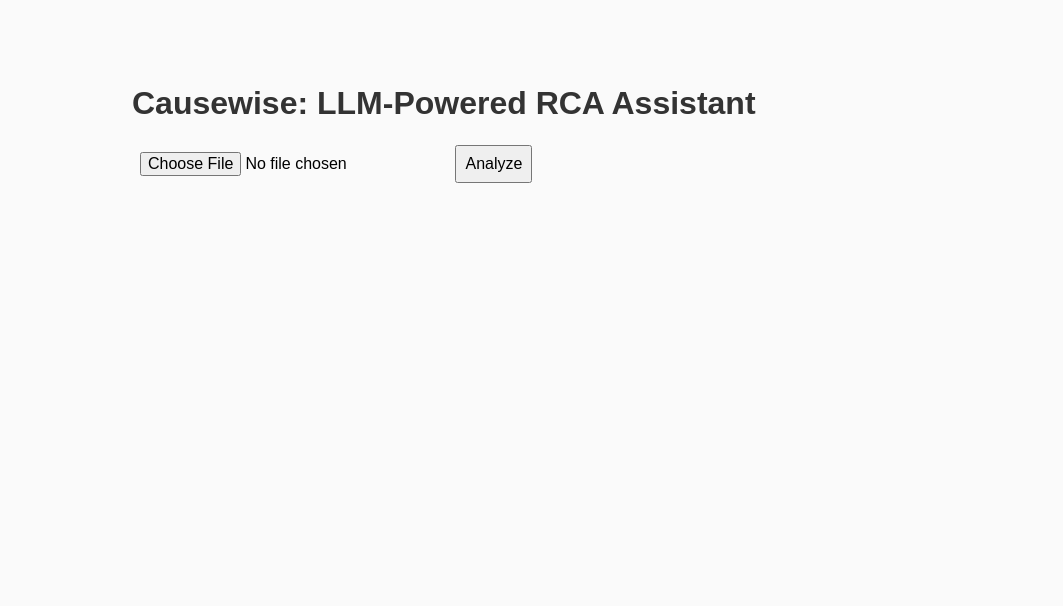
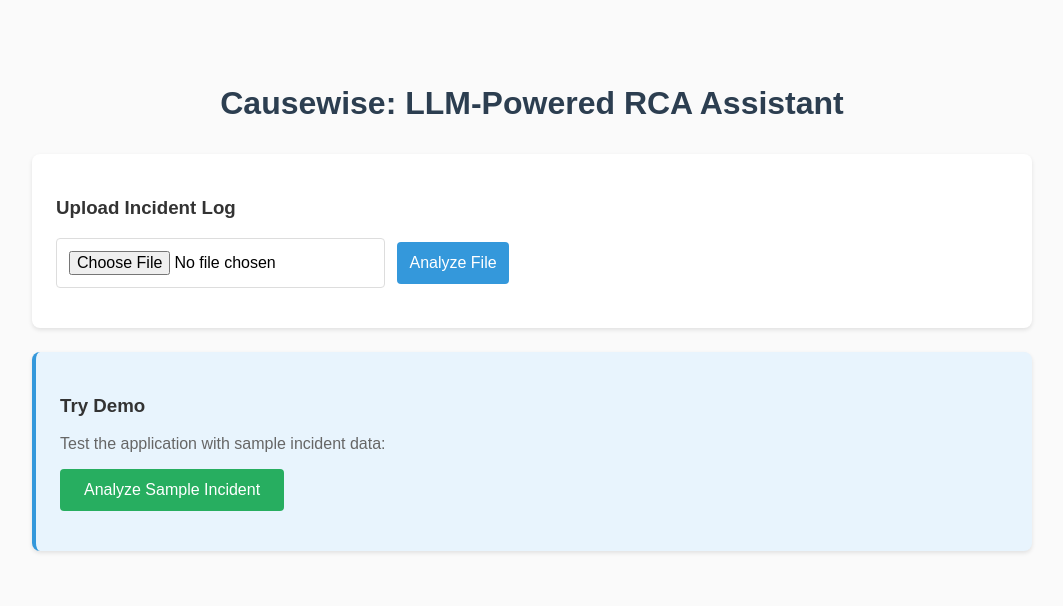
Before and after one commit to AWHProjects/Causewise--LLM-Powered-RCA-Assistant, a Flask app: page / in a window 1280 px wide. Shown: the top 606 px of the page, without its empty margins (108-1171 px from the left). Run offline with Flask 3, Linux system fonts and the light colour scheme.

Commit message:
Redesign UI for incident analysis and demo features
Enhanced the layout and styling in style.css and index.html to provide clearer sections for file upload, demo analysis, and results. Added visual distinction between raw logs and AI analysis, improved button styles, and introduced a demo mode for sample incident analysis.

```diff
--- a/static/style.css
+++ b/static/style.css
@@ -3,26 +3,123 @@ body {
     background-color: #fafafa;
     margin: 2rem auto;
     padding: 2rem;
-    max-width: 800px;
+    max-width: 1000px;
 }
 
-h1, h2 {
+h1, h2, h3 {
     color: #333;
 }
 
+h1 {
+    text-align: center;
+    color: #2c3e50;
+    margin-bottom: 2rem;
+}
+
+.upload-section, .demo-section {
+    background: white;
+    padding: 1.5rem;
+    margin-bottom: 1.5rem;
+    border-radius: 8px;
+    box-shadow: 0 2px 4px rgba(0,0,0,0.1);
+}
+
+.demo-section {
+    background: #e8f4fd;
+    border-left: 4px solid #3498db;
+}
+
 form {
-    margin-bottom: 1.5rem;
+    margin-bottom: 1rem;
 }
 
 input, button {
-    padding: 0.5rem;
+    padding: 0.75rem;
     font-size: 1rem;
+    border-radius: 4px;
+    border: 1px solid #ddd;
 }
 
-pre {
-    background: #f0f0f0;
-    padding: 1rem;
+button {
+    background: #3498db;
+    color: white;
+    border: none;
+    cursor: pointer;
+    margin-left: 0.5rem;
+}
+
+button:hover {
+    background: #2980b9;
+}
+
+.demo-btn {
+    background: #27ae60;
+    padding: 0.75rem 1.5rem;
+    margin-left: 0;
+}
+
+.demo-btn:hover {
+    background: #229954;
+}
+
+.results-section {
+    margin-top: 2rem;
+}
+
+.before-section, .after-section {
+    margin-bottom: 2rem;
+    background: white;
+    border-radius: 8px;
+    overflow: hidden;
+    box-shadow: 0 2px 4px rgba(0,0,0,0.1);
+}
+
+.before-section {
+    border-left: 4px solid #e74c3c;
+}
+
+.after-section {
+    border-left: 4px solid #27ae60;
+}
+
+.before-section h2, .after-section h2 {
+    margin: 0;
+    padding: 1rem 1.5rem;
+    background: #f8f9fa;
+    border-bottom: 1px solid #dee2e6;
+}
+
+.before-section h2 {
+    color: #e74c3c;
+}
+
+.after-section h2 {
+    color: #27ae60;
+}
+
+.raw-log, .analysis-result {
+    background: #f8f9fa;
+    padding: 1.5rem;
+    margin: 0;
     white-space: pre-wrap;
     word-wrap: break-word;
-    border-radius: 5px;
+    border-radius: 0;
+    font-family: 'Courier New', monospace;
+    font-size: 0.9rem;
+    line-height: 1.4;
 }
+
+.raw-log {
+    color: #721c24;
+    background: #f8d7da;
+}
+
+.analysis-result {
+    color: #155724;
+    background: #d4edda;
+}
+
+p {
+    color: #666;
+    margin-bottom: 1rem;
+}
--- a/templates/index.html
+++ b/templates/index.html
@@ -7,13 +7,39 @@
 </head>
 <body>
     <h1>Causewise: LLM-Powered RCA Assistant</h1>
-    <form method="post" enctype="multipart/form-data">
-        <input type="file" name="incident_file" required>
-        <button type="submit">Analyze</button>
-    </form>
-    {% if analysis %}
-        <h2>Incident Analysis:</h2>
-        <pre>{{ analysis }}</pre>
+
+    <div class="upload-section">
+        <h3>Upload Incident Log</h3>
+        <form method="post" enctype="multipart/form-data">
+            <input type="file" name="incident_file" required>
+            <button type="submit">Analyze File</button>
+        </form>
+    </div>
+
+    <div class="demo-section">
+        <h3>Try Demo</h3>
+        <p>Test the application with sample incident data:</p>
+        <form method="post">
+            <button type="submit" name="demo" value="true" class="demo-btn">Analyze Sample Incident</button>
+        </form>
+    </div>
+
+    {% if raw_log_data or analysis %}
+        <div class="results-section">
+            {% if raw_log_data %}
+                <div class="before-section">
+                    <h2>📋 Raw Incident Log (Before Analysis)</h2>
+                    <pre class="raw-log">{{ raw_log_data }}</pre>
+                </div>
+            {% endif %}
+
+            {% if analysis %}
+                <div class="after-section">
+                    <h2>🔍 AI-Powered Root Cause Analysis (After Processing)</h2>
+                    <pre class="analysis-result">{{ analysis }}</pre>
+                </div>
+            {% endif %}
+        </div>
     {% endif %}
 </body>
 </html>
```
